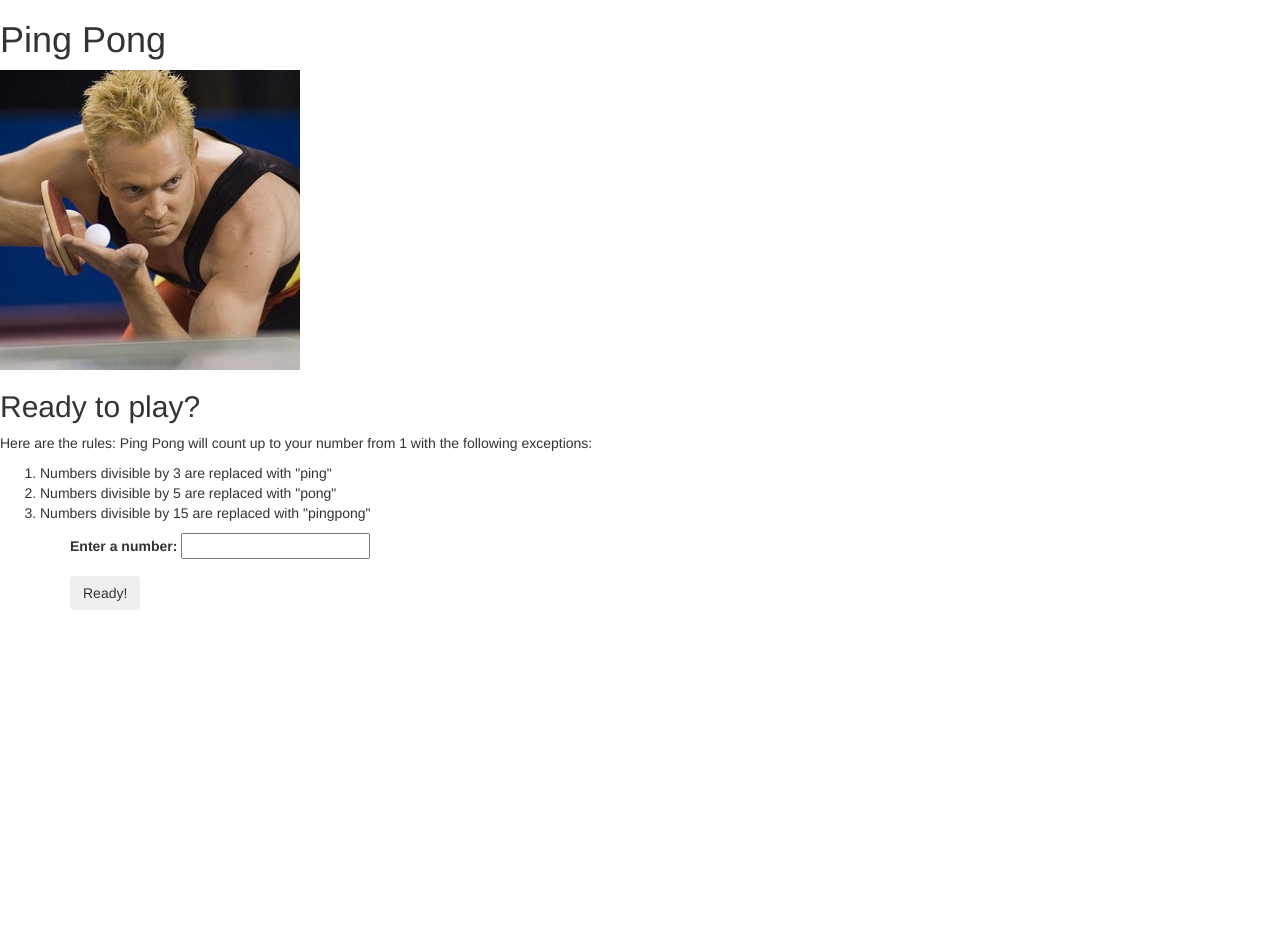
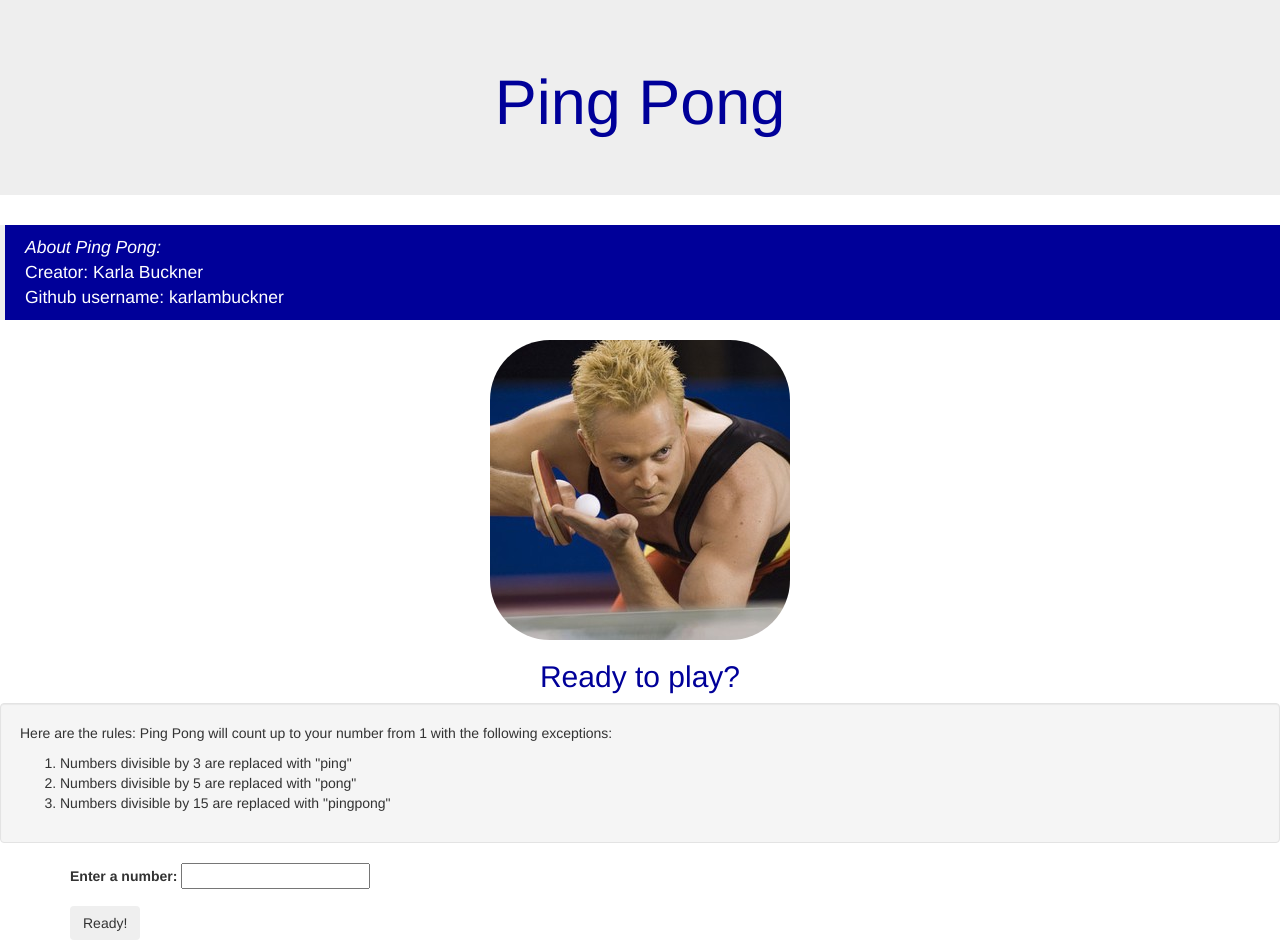
Before and after one commit to karlambuckner/ping-pong, a plain HTML site: page index.html in a window 1280 px wide. Before the commit the page ends 800 px from the top, so only its background shows below. Drawn offline with Linux system fonts and the light colour scheme.

Commit message:
Add finishing touches and styling changes.

```diff
--- a/css/styles.css
+++ b/css/styles.css
@@ -0,0 +1,26 @@
+h1 {
+  text-align: center;
+}
+
+img {
+  border-radius: 20%;
+}
+
+.jumbotron {
+  color: #000099;
+}
+
+h2 {
+  text-align: center;
+  color: #000099;
+}
+
+img {
+  display: block;
+  margin: auto;
+}
+
+blockquote {
+  background-color: #000099;
+  color: white;
+}
--- a/index.html
+++ b/index.html
@@ -1,23 +1,40 @@
 <!DOCTYPE HTML>
 <html>
+
 <head>
   <link href="css/bootstrap.css" rel="stylesheet" type="text/css">
   <link rel="stylesheet" href="css/styles.css">
   <script src="js/jquery-3.2.1.js"></script>
   <script src="js/scripts.js"></script>
   <title> Ping, Pong, Ping Pong! </title>
+
+</head>
+
 <body>
+  <div class="jumbotron">
     <h1>Ping Pong</h1>
+  </div>
+
+  <blockquote class="about">
+    <p><em>About Ping Pong:</em>
+        <br>
+        Creator: Karla Buckner
+        <br>
+        Github username: karlambuckner
+    </p>
+  </blockquote>
+
   <img src="img/pong.jpg" alt="Picture of Ping pong player">
   <h2>Ready to play?</h2>
-  <p> Here are the rules:
-    Ping Pong will count up to your number from 1 with the following exceptions:
+  <div class="well">
+    <p> Here are the rules: Ping Pong will count up to your number from 1 with the following exceptions:
       <ol>
         <li>Numbers divisible by 3 are replaced with "ping"</li>
         <li>Numbers divisible by 5 are replaced with "pong"</li>
         <li>Numbers divisible by 15 are replaced with "pingpong"</li>
       </ol>
     </p>
+  </div>
   <div class="container">
 
     <form id="placeHolder">
--- a/js/scripts.js
+++ b/js/scripts.js
@@ -1,8 +1,10 @@
+// business logic section
 var answer = function(lastNumber) {
   var result= [];
   for (var a = 1; a <= lastNumber; a++) {
     if ((a % 15 === 0) && (a % 5 === 0) && (a % 3 === 0)){
       result.push("pingpong");
+
     }
       else if (a % 3 === 0){
         result.push("ping");
@@ -17,6 +19,8 @@ var answer = function(lastNumber) {
 return result;
 };
 
+// user interface logic
+
 $(document).ready(function() {
   $("form#placeHolder").submit(function(event) {
   event.preventDefault();
```
Lines whose indentation alone changed are shown as unchanged.
